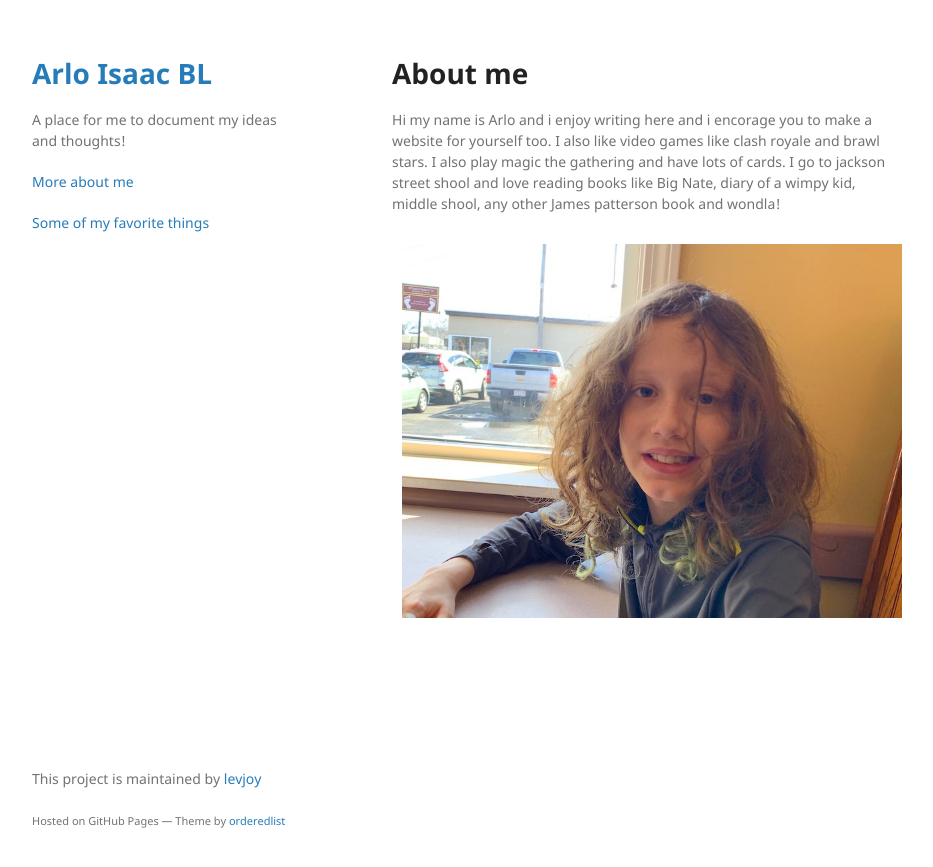
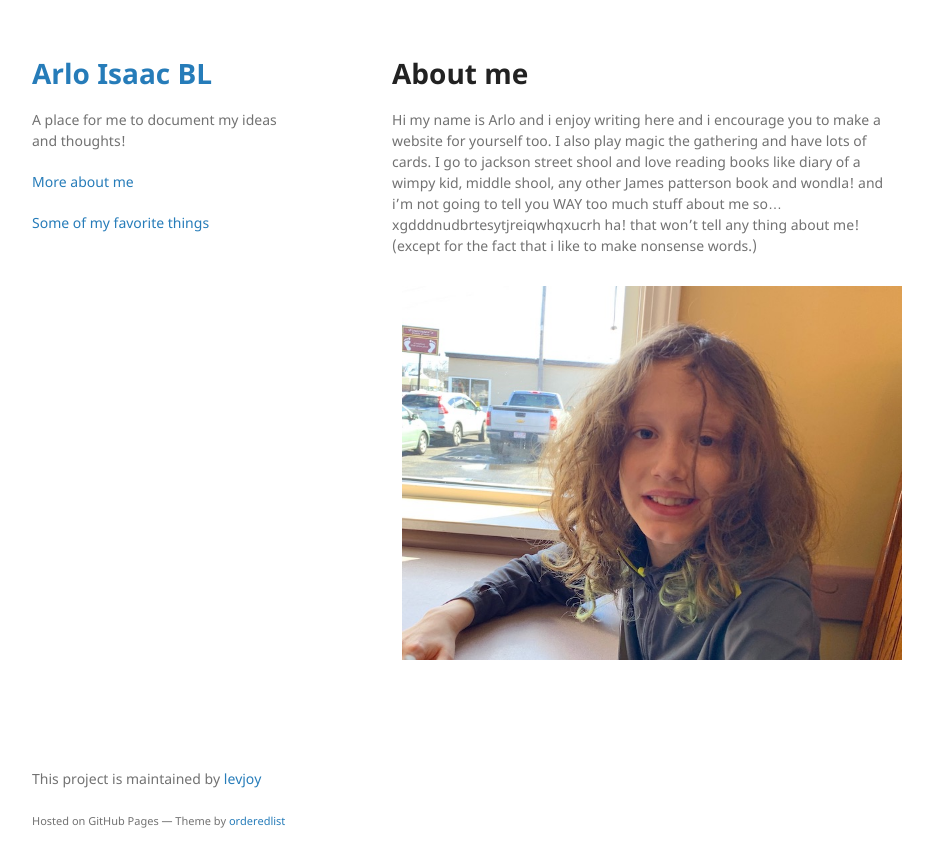
Before and after one commit to levjoy/arloisaac, a Jekyll site: the page built from about.md, in a window 1280 px wide. Shown: the top 867 px of the page, without its empty margins (178-1111 px from the left). Built offline with Jekyll 4.4.1, drawn with Linux system fonts in a browser that asks for light colours.

Commit message:
updated About and Favorites

```diff
--- a/about.md
+++ b/about.md
@@ -6,6 +6,6 @@ permalink: /about/
 
 # About me
 
-Hi my name is Arlo and i enjoy writing here and i encorage you to make a website for yourself too. I also like video games like clash royale and brawl stars. I also play magic the gathering and have lots of cards. I go to jackson street shool and love reading books like Big Nate, diary of a wimpy kid, middle shool, any other James patterson book and wondla!
+Hi my name is Arlo and i enjoy writing here and i encourage you to make a website for yourself too. I also play magic the gathering and have lots of cards. I go to jackson street shool and love reading books like diary of a wimpy kid, middle shool, any other James patterson book and wondla! and i'm not going to tell you WAY too much stuff about me so... xgdddnudbrtesytjreiqwhqxucrh ha! that won't tell any thing about me! (except for the fact that i like to make nonsense words.)
 
   <img src="/pics/arlo2.jpg" alt-="Arlo portrait" align="left" hspace="10" vspace="10">
```
Also changed, not shown: favorites.md (+0 -1 lines).
